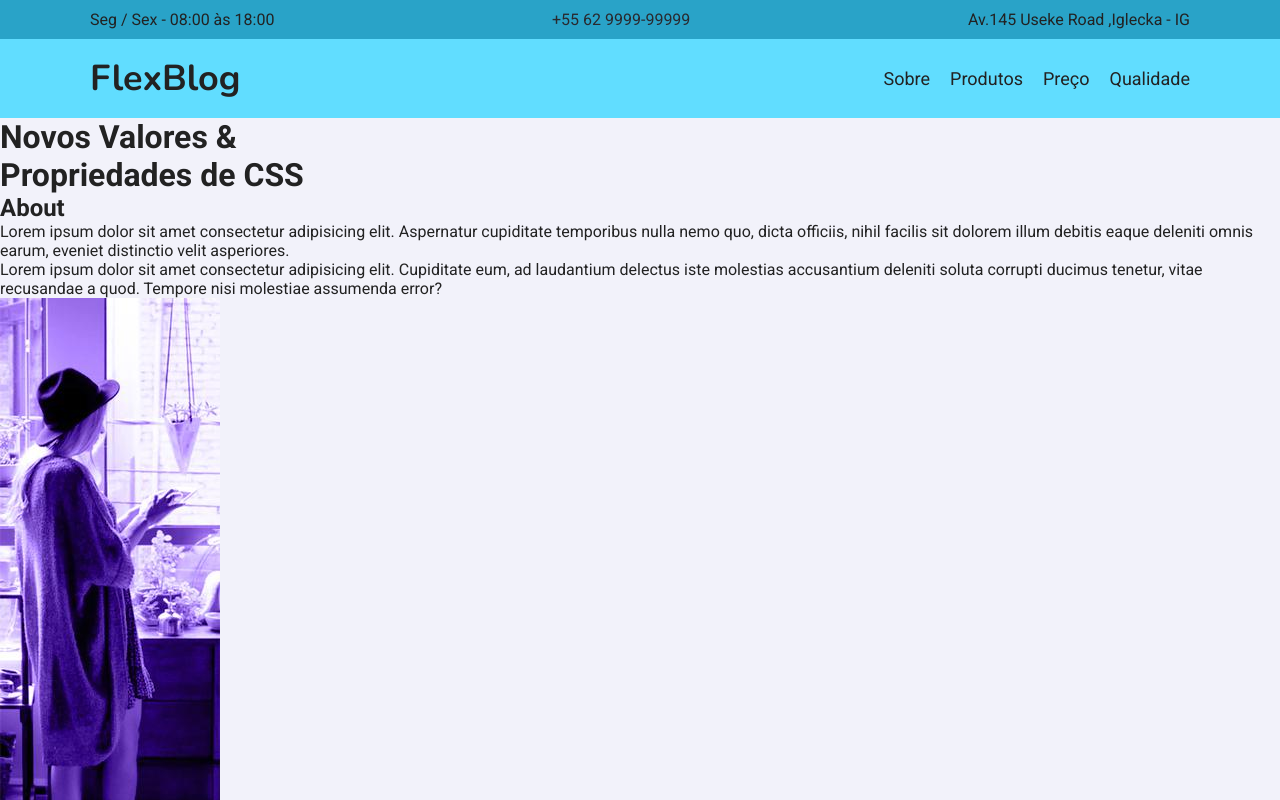
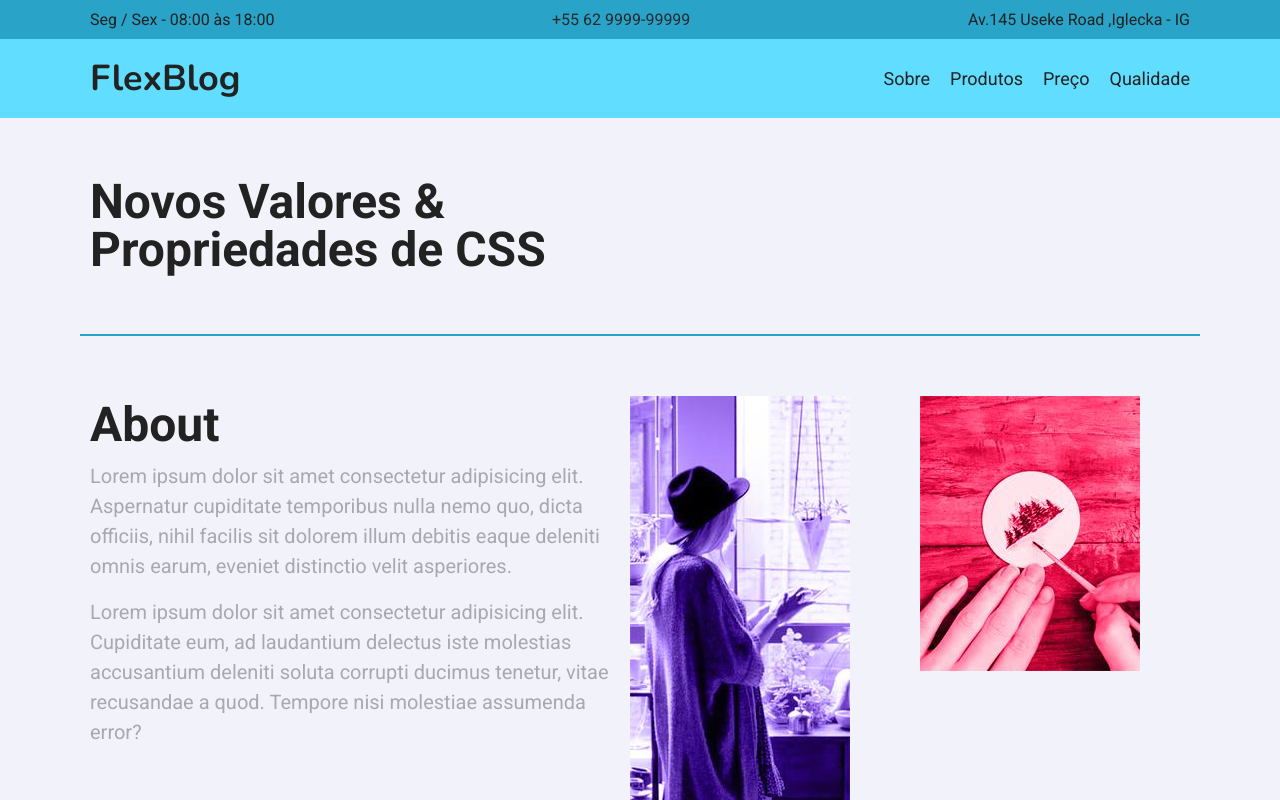
Before and after one commit to Jeffersoncharlles/flexblog, a React (Vite) app: page / in a window 1280 px wide. Shown: the top 800 px of the page. Built offline with nearby package versions, Linux system fonts and the light colour scheme.

Commit message:
chore: about ok

```diff
--- a/src/pages/Home/styles.module.scss
+++ b/src/pages/Home/styles.module.scss
@@ -0,0 +1,8 @@
+.intro {
+    font-size: 3rem;
+    line-height: 1;
+    font-weight: bold;
+    max-width: 1120px;
+    margin: 0 auto;
+    padding: 60px 10px;
+}
--- a/src/pages/Sobre/index.tsx
+++ b/src/pages/Sobre/index.tsx
@@ -5,7 +5,7 @@ import sobre2 from '../../assets/sobre2.jpg'
 export const Sobre = () => {
 
     return (
-        <section className={styles.aboutContainer} id="sobre">
+        <section className={styles.about} id="sobre">
             <div className={styles.aboutInfo}>
                 <h1>About</h1>
                 <p>Lorem ipsum dolor sit amet consectetur adipisicing elit. Aspernatur cupiditate temporibus nulla nemo quo, dicta officiis, nihil facilis sit dolorem illum debitis eaque deleniti omnis earum, eveniet distinctio velit asperiores.</p>
--- a/src/pages/Sobre/styles.module.scss
+++ b/src/pages/Sobre/styles.module.scss
@@ -0,0 +1,35 @@
+.about {
+    max-width: 1120px;
+    margin: 0 auto;
+    padding: 60px 0; // 60 cima baixo
+    border-top: 2px solid var(--cyan-700);
+    border-bottom: 2px solid var(--cyan-700);
+
+    display: flex;
+    flex-wrap: wrap;
+
+    &Info {
+        flex: 2 1 300px; //ocupar 2 vezes mais que as img
+        //mínimo que eu quebrar e 300px
+        margin: 0 10px;
+
+        h1 {
+            font-size: 3rem;
+            margin-bottom: .5rem;
+        }
+
+        p {
+            font-size: 1.25rem;
+            line-height: 1.5;
+            margin-bottom: 1rem;
+            color: var(--gray-300);
+        }
+    }
+
+    .aboutImg {
+        flex: 1 1 160px; //mínimo que eu quebrar e 160px
+        margin: 0 10px;
+    }
+
+
+}
```
